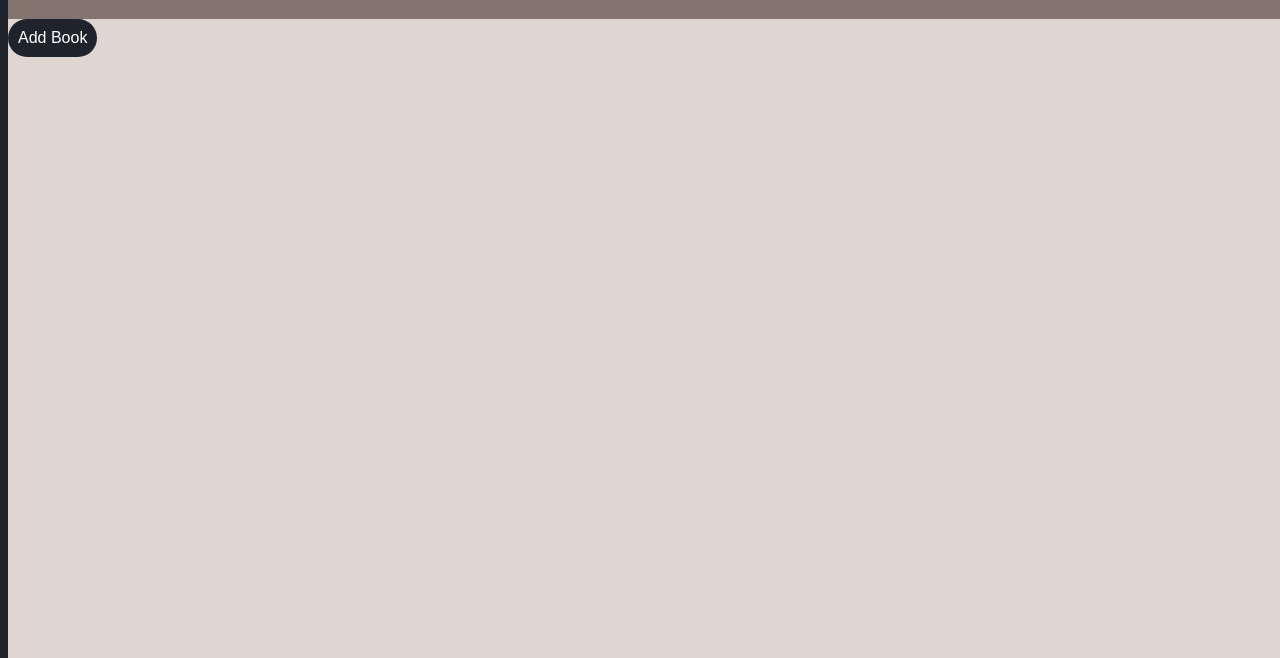
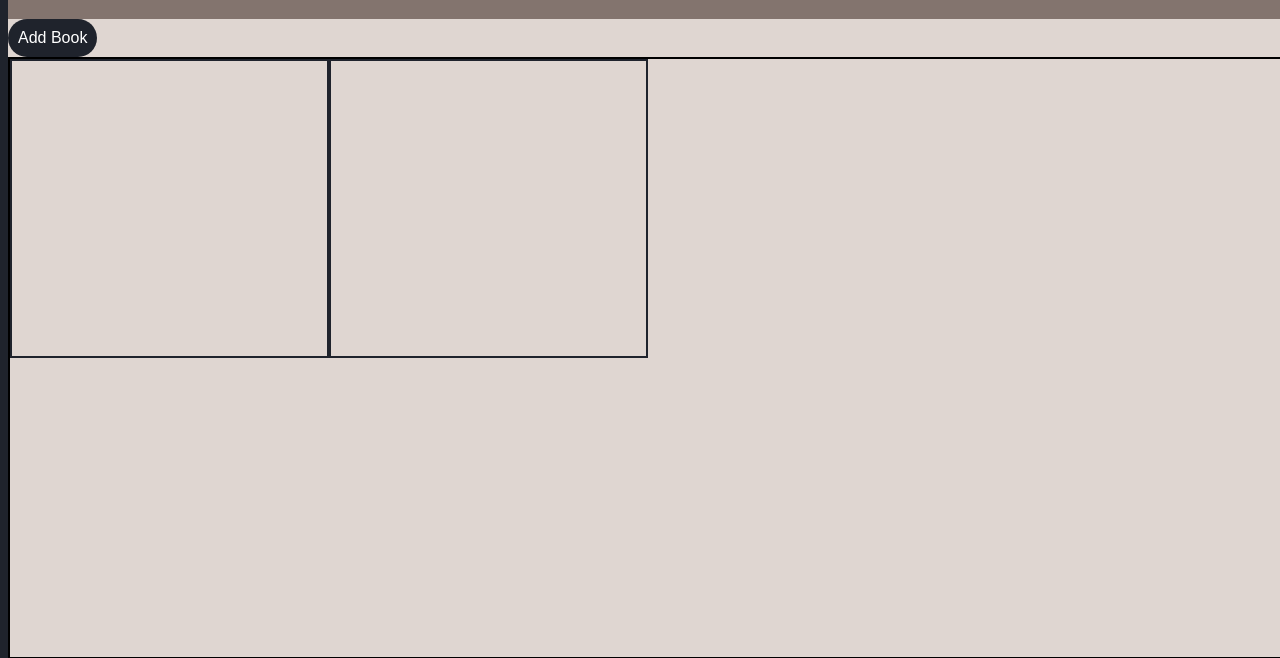
Before and after one commit to JaeGif/Library, a plain HTML site: page index.html in a window 1280 px wide. Shown: the part 69-727 px from the top of the page. Drawn offline with Linux system fonts and the light colour scheme.

Commit message:
cards are appropriately placed and sized on the grid, they now also overflow in the y-direction maintaining their height

```diff
--- a/index.html
+++ b/index.html
@@ -41,6 +41,8 @@
         </div>
         <!-- Library cards -->
         <div class="card-grid">
+            <div></div>
+            <div></div>
 
         </div>
     </div>
--- a/styles.css
+++ b/styles.css
@@ -2,7 +2,6 @@
     --main-color: #1F232C;
     --highlight-light: #DFD6D1;
     --highlight-dark: #83746E;
-
 }
 body {
     display: grid;
@@ -81,6 +80,20 @@ input {
     border: none;
     border-radius: 8px;
 }
+.card-grid {
+    border: solid black 2px;
+    height: 93%;
+    overflow-y: scroll;
+    grid-auto-flow: row;
+    display: grid;
+    grid-template-columns: 1fr 1fr 1fr 1fr;
+    grid-auto-rows: 50%;
+}
+.card-grid > div {
+    border: solid 2px var(--main-color);
+    background-color: var(--highlight-light);
+    padding: 10px;
+}
 button[type="submit"] {
     width: 50%;
     border: none;
```
